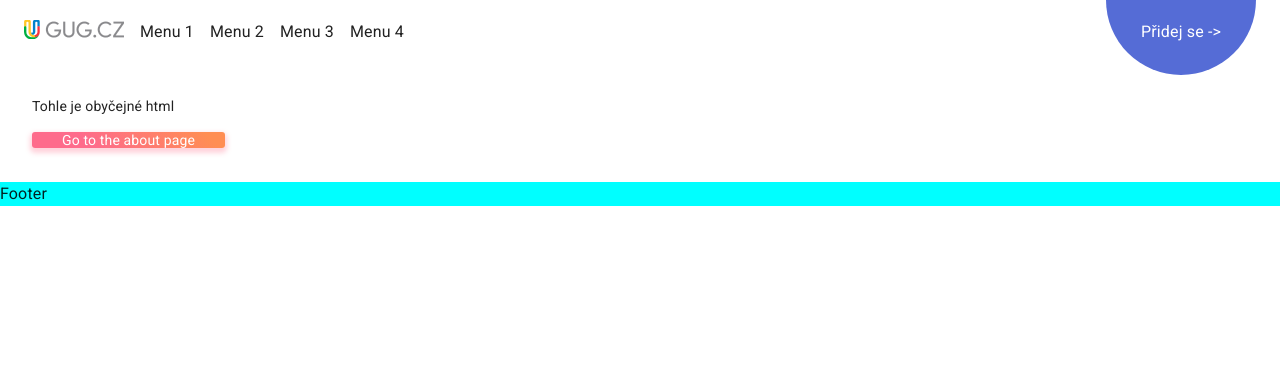
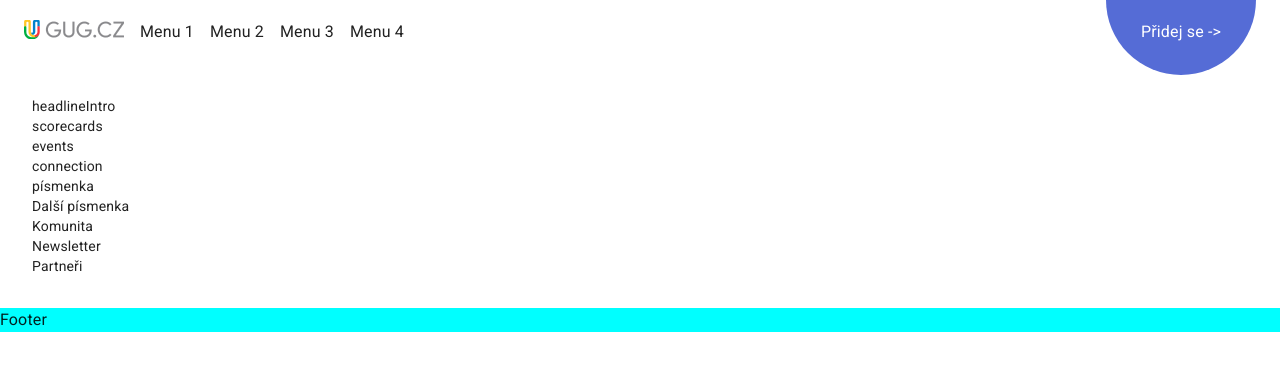
Before and after one commit to gugcz/web21-frontend, a Next.js app: page / in a window 1280 px wide. Shown: the top 370 px of the page. Built offline with nearby package versions, Linux system fonts and the light colour scheme.

Commit message:
feat(layout): break HP to sections #6

```diff
--- a/components/layout/AppHeader/AppHeader.jsx
+++ b/components/layout/AppHeader/AppHeader.jsx
@@ -2,7 +2,7 @@ import { AppBar, Box, Hidden, IconButton, makeStyles, Toolbar, Typography } from
 import React from 'react';
 import MenuIcon from '@material-ui/icons/Menu';
 import Logo from '../../common/Logo/Logo';
-import { JoinUsHeaderButton } from '../JoinUsHeader/JoinUsHeaderButton';
+import { JoinUsHeaderButton } from '../JoinUsHeaderButton/JoinUsHeaderButton';
 
 const useStyles = makeStyles(({ spacing }) => ({
   menu: {
--- a/pages/index.js
+++ b/pages/index.js
@@ -1,4 +1,4 @@
-import { Box, Link, makeStyles } from '@material-ui/core';
+import { Box, makeStyles } from '@material-ui/core';
 
 const useStyles = makeStyles(() => ({
   root: {
@@ -17,10 +17,15 @@ export default function Home() {
 
   return (
     <Box m={4}>
-      <p>Tohle je obyčejné html</p>
-      <Link href="/about" color="secondary" className={classes.root}>
-        Go to the about page
-      </Link>
+      <Box>headlineIntro</Box>
+      <Box>scorecards</Box>
+      <Box>events</Box>
+      <Box>connection</Box>
+      <Box>písmenka</Box>
+      <Box>Další písmenka</Box>
+      <Box>Komunita</Box>
+      <Box>Newsletter</Box>
+      <Box>Partneři</Box>
     </Box>
   );
 }
```
Also changed, not shown: components/common/NextLink/NextLink.jsx (renamed from components/common/NextLink/NextLink.js), components/layout/JoinUsHeaderButton/JoinUsHeaderButton.jsx (renamed from components/layout/JoinUsHeader/JoinUsHeaderButton.js), pages/event.js (added), pages/events.js (added).
